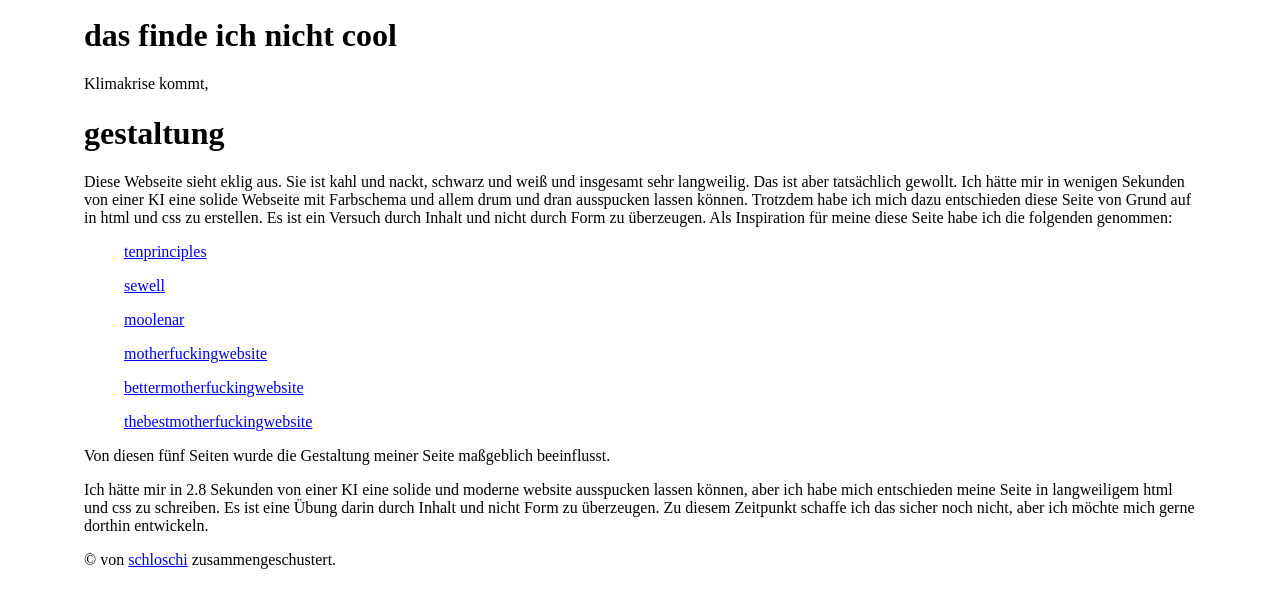
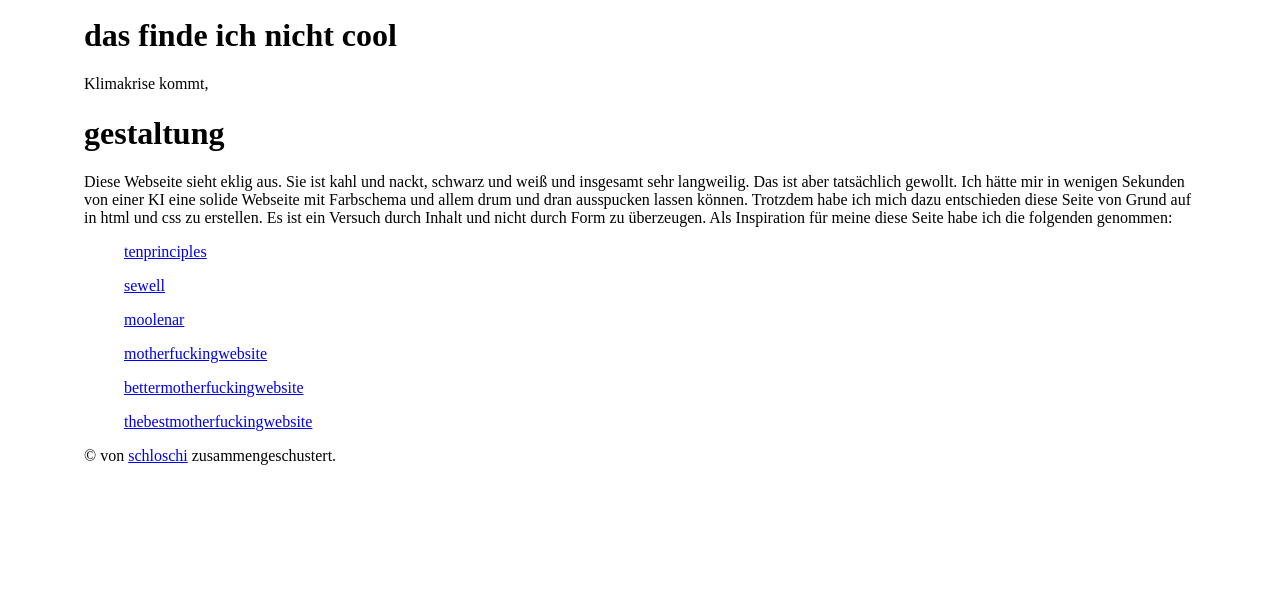
Before and after one commit to schloschi23/schloschi23.github.io, a Jekyll site: the page built from index.html, in a window 1280 px wide. Shown: the part 607-1196 px from the top of the page. Built offline with Jekyll 4.4.1, drawn with Linux system fonts in a browser that asks for light colours; after the commit the page ends 1092 px from its top, so only the background shows below that.

Commit message:
projektseite überarbeitung

```diff
--- a/_sass/main.scss
+++ b/_sass/main.scss
@@ -132,3 +132,40 @@
   margin: 0 auto;
   padding: 20px;
 }
+
+
+
+/* es wird immer Responsivität < 500px hergestellt*/
+
+/* abenteuer und projekte vorschau */
+@media screen and (max-width: 500px) {
+  .clickable {
+    width: 100%;
+  }
+}
+
+/* header */
+@media screen and (max-width: 500px) {
+  .header a {
+    float: right;
+    display: block;
+    text-align: left;
+  }
+  .header-right {
+    float: none;
+  }
+}
+
+/* 3er gitter */
+@media screen and (max-width: 500px) {
+  .column {
+    width: 100%;
+  }
+}
+
+@media screen and (max-width: 600px) {
+  .column, input[type=submit] {
+    width: 100%;
+    margin-top: 0;
+  }
+}
--- a/index.html
+++ b/index.html
@@ -38,10 +38,3 @@
     <ul><a href="https://www.motherfucking.com">motherfuckingwebsite</a></ul>
     <ul><a href="https://www.bettermotherfuckingwebsite.com">bettermotherfuckingwebsite</a></ul>
     <ul><a href="https://www.thebestmotherfucking.website">thebestmotherfuckingwebsite</a></ul>
-
-            <p>Von diesen fünf Seiten wurde die Gestaltung meiner Seite maßgeblich beeinflusst.</p>
-            <p>Ich hätte mir in 2.8 Sekunden von einer KI eine solide und moderne
-        website ausspucken lassen können, aber ich habe mich entschieden meine Seite in
-        langweiligem html und css zu schreiben. Es ist eine Übung darin durch Inhalt
-        und nicht Form zu überzeugen. Zu diesem Zeitpunkt schaffe ich das sicher noch nicht,
-        aber ich möchte mich gerne dorthin entwickeln.</p>
```
Also changed, not shown: abenteuer.html (+3 -41 lines), abenteuer/lysefjorden-rundt.html (added, +185 -0 lines), 8 other files.
